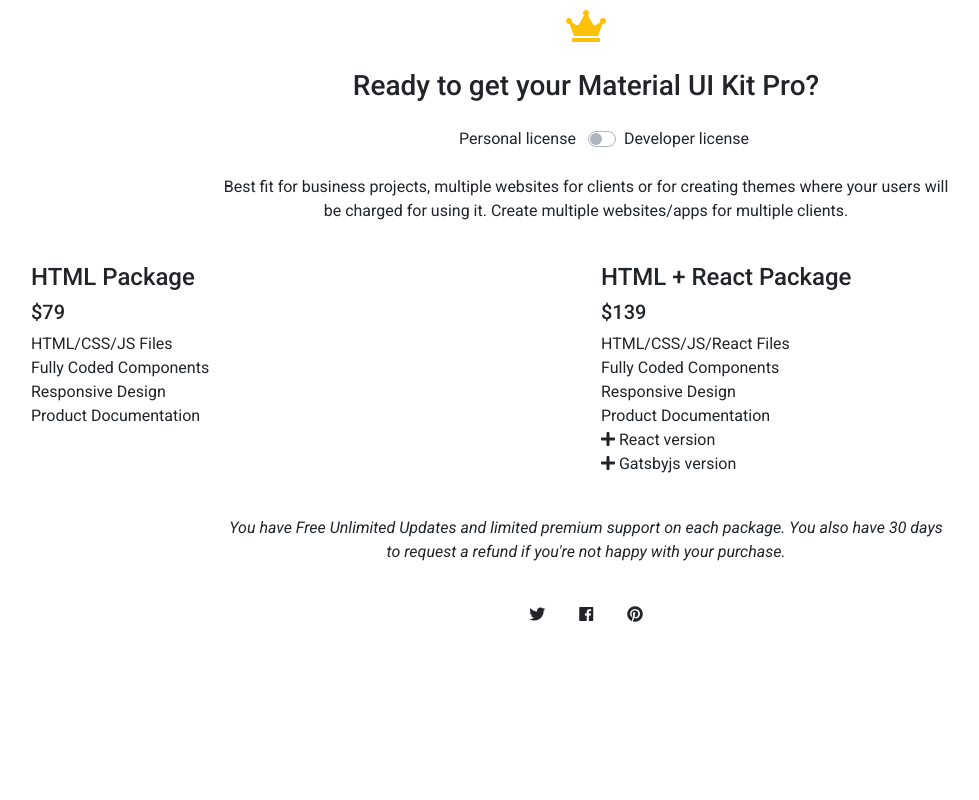
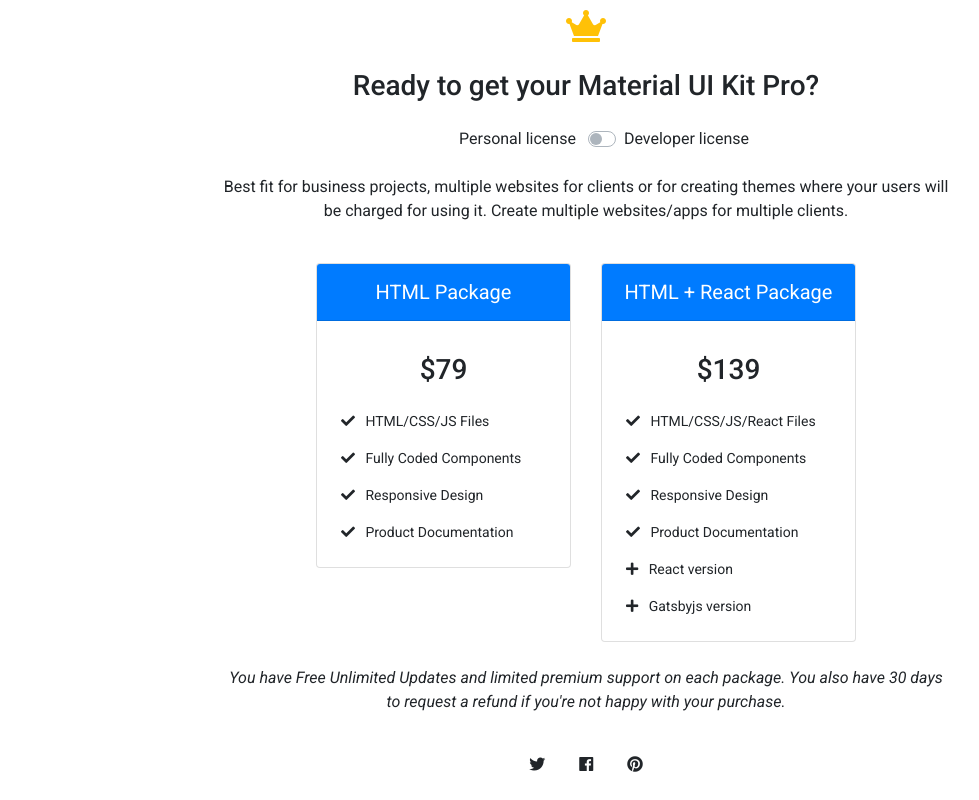
Before and after one commit to alexdevero/template-freebie-material-3, a React (Create React App) app: page / in a window 1280 px wide. Shown: the part 4714-5514 px from the top of the page, without its empty margins (54-1033 px from the left). Before the commit the page ends 5364 px from the top, so only its background shows below. Built offline with nearby package versions, Linux system fonts and the light colour scheme.

Commit message:
Restyle pricign cards

```diff
--- a/src/pages/index.jsx
+++ b/src/pages/index.jsx
@@ -578,36 +578,44 @@ class IndexPage extends React.Component {
             </GridColumn>
           </GridRow>
 
-          <GridRow>
-            <GridColumn md={6}>
-              <div className="plan plan--lite">
-                <h2 className="h4">HTML Package</h2>
+          <GridRow className="justify-content-center">
+            <GridColumn sm={6} md={5} lg={4} xl={3}>
+              <div className="card plan plan--lite">
+                <div className="card-header bg-primary p-3">
+                  <h2 className="h5 card-title font-weight-normal mb-0 text-center text-white">HTML Package</h2>
+                </div>
 
-                <h3 className="h5">{this.state.isPersonal ? '\u002479' : '\u0024229'}</h3>
+                <div className="card-body p-4">
+                  <h3 className="h3 mb-4 mt-2 text-center">{this.state.isPersonal ? '\u002479' : '\u0024229'}</h3>
 
-                <List type="unstyled">
-                  <li>HTML/CSS/JS Files</li>
-                  <li>Fully Coded Components</li>
-                  <li>Responsive Design</li>
-                  <li>Product Documentation</li>
-                </List>
+                  <List type="unstyled" className="card-text text-14">
+                    <li className="mb-3"><IconAwesome name="check" type="solid" />&nbsp;&nbsp;&nbsp;HTML/CSS/JS Files</li>
+                    <li className="mb-3"><IconAwesome name="check" type="solid" />&nbsp;&nbsp;&nbsp;Fully Coded Components</li>
+                    <li className="mb-3"><IconAwesome name="check" type="solid" />&nbsp;&nbsp;&nbsp;Responsive Design</li>
+                    <li><IconAwesome name="check" type="solid" />&nbsp;&nbsp;&nbsp;Product Documentation</li>
+                  </List>
+                </div>
               </div>
             </GridColumn>
 
-            <GridColumn md={6} className="mt-4 mt-md-0">
-              <div className="plan plan--full">
-                <h2 className="h4">HTML + React Package</h2>
+            <GridColumn sm={6} md={5} lg={4} xl={3} className="mt-4 mt-sm-0">
+              <div className="card plan plan--full">
+                <div className="card-header bg-primary p-3">
+                  <h2 className="h5 card-title font-weight-normal mb-0 text-center text-white">HTML + React Package</h2>
+                </div>
 
-                <h3 className="h5">{this.state.isPersonal ? '\u0024139' : '\u0024599'}</h3>
+                <div className="card-body p-4">
+                  <h3 className="h3 mb-4 mt-2 text-center">{this.state.isPersonal ? '\u0024139' : '\u0024599'}</h3>
 
-                <List type="unstyled">
-                  <li>HTML/CSS/JS/React Files</li>
-                  <li>Fully Coded Components</li>
-                  <li>Responsive Design</li>
-                  <li>Product Documentation</li>
-                  <li><IconAwesome name="plus" type="solid" /> React version</li>
-                  <li><IconAwesome name="plus" type="solid" /> Gatsbyjs version</li>
-                </List>
+                  <List type="unstyled" className="card-text text-14">
+                    <li className="mb-3"><IconAwesome name="check" type="solid" />&nbsp;&nbsp;&nbsp;HTML/CSS/JS/React Files</li>
+                    <li className="mb-3"><IconAwesome name="check" type="solid" />&nbsp;&nbsp;&nbsp;Fully Coded Components</li>
+                    <li className="mb-3"><IconAwesome name="check" type="solid" />&nbsp;&nbsp;&nbsp;Responsive Design</li>
+                    <li className="mb-3"><IconAwesome name="check" type="solid" />&nbsp;&nbsp;&nbsp;Product Documentation</li>
+                    <li className="mb-3"><IconAwesome name="plus" type="solid" />&nbsp;&nbsp;&nbsp;React version</li>
+                    <li><IconAwesome name="plus" type="solid" />&nbsp;&nbsp;&nbsp;Gatsbyjs version</li>
+                  </List>
+                </div>
               </div>
             </GridColumn>
           </GridRow>
```
